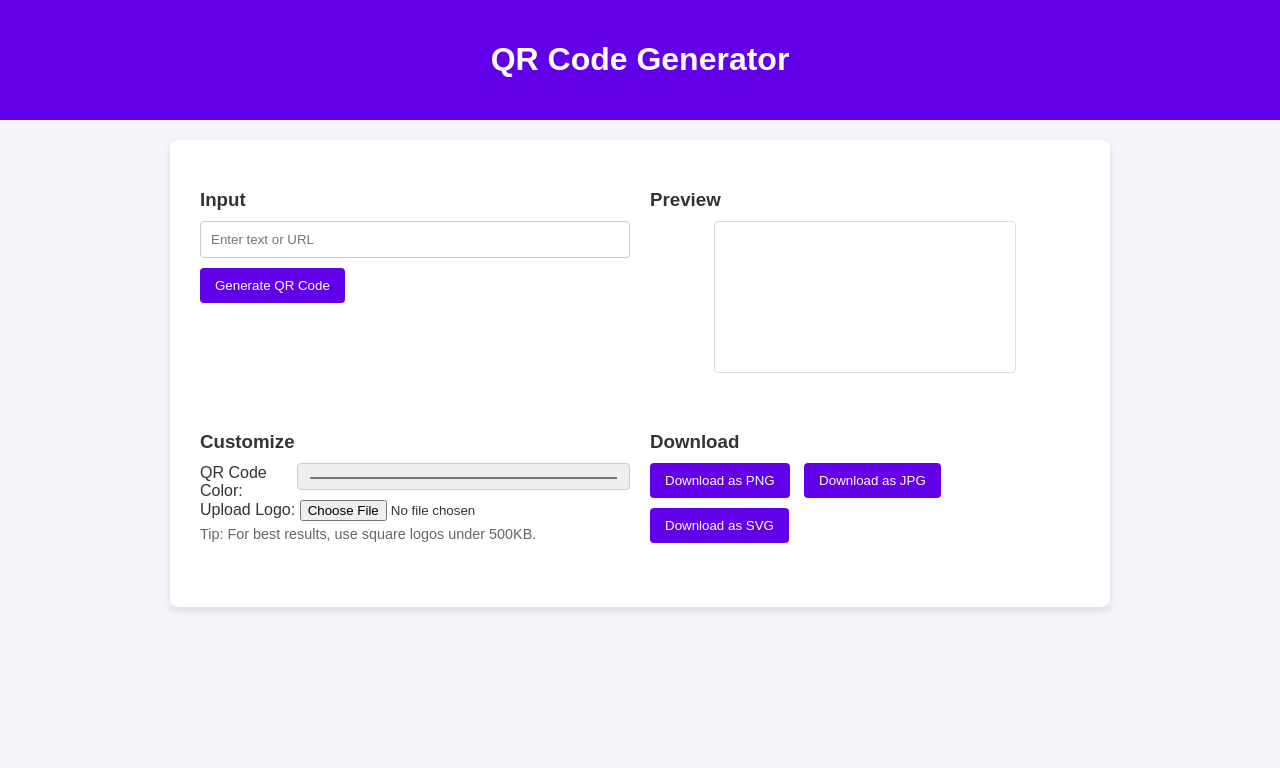
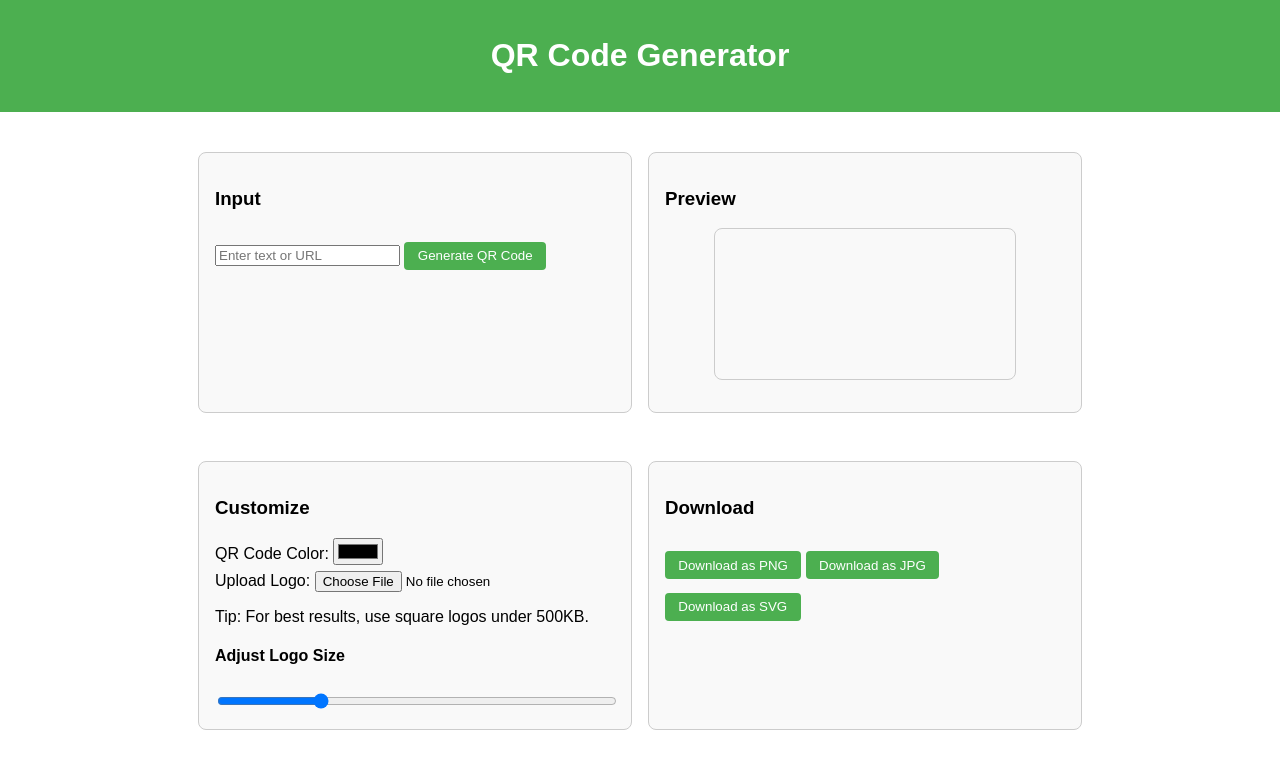
Before and after one commit to ashraypatil/qr-code-generator, a plain HTML site: page index.html in a window 1280 px wide. Drawn offline with Linux system fonts and the light colour scheme.

Commit message:
addressed logo layout changes

```diff
--- a/index.html
+++ b/index.html
@@ -5,20 +5,12 @@
     <meta name="viewport" content="width=device-width, initial-scale=1.0">
     <title>QR Code Generator</title>
     <link rel="stylesheet" href="styles.css">
-    <!-- Google Analytics -->
     <script async src="https://www.googletagmanager.com/gtag/js?id=YOUR_TRACKING_ID"></script>
     <script>
         window.dataLayer = window.dataLayer || [];
         function gtag() { dataLayer.push(arguments); }
         gtag('js', new Date());
         gtag('config', 'YOUR_TRACKING_ID');
-
-        // Track custom events
-        function trackEvent(eventName, eventDetails) {
-            if (window.gtag) {
-                gtag('event', eventName, eventDetails);
-            }
-        }
     </script>
 </head>
 <body>
@@ -27,7 +19,6 @@
     </header>
     <div class="container">
         <div class="row">
-            <!-- Input Section -->
             <div class="section" id="input-section">
                 <h3>Input</h3>
                 <input type="text" id="qr-input" placeholder="Enter text or URL" />
@@ -43,11 +34,15 @@
                 <h3>Customize</h3>
                 <div class="color-picker">
                     <label for="qr-color">QR Code Color:</label>
-                    <input type="color" id="qr-color" value="#000000" onchange="updateColor(); updateQRCodeLive()" />
+                    <input type="color" id="qr-color" value="#000000" onchange="updateQRCodeLive()" />
                 </div>
                 <label for="qr-logo">Upload Logo:</label>
-                <input type="file" id="qr-logo" accept="image/*" onchange="updateLogo(); updateQRCodeLive()" />
+                <input type="file" id="qr-logo" accept="image/*" onchange="updateLogo()" />
                 <p class="logo-tip">Tip: For best results, use square logos under 500KB.</p>
+                <div id="logo-resizer">
+                    <h4>Adjust Logo Size</h4>
+                    <input type="range" id="logo-size-slider" min="10" max="50" value="20" oninput="resizeLogo()" />
+                </div>
             </div>
             <div class="section download-options">
                 <h3>Download</h3>
--- a/script.js
+++ b/script.js
@@ -1,5 +1,6 @@
 const qrCanvas = document.getElementById("qr-code");
-let logoImage = null; // Store the uploaded logo image
+let logoImage = null;
+let logoSize = 0.2;
 
 // Generate the QR code
 function generateQRCode() {
@@ -54,11 +55,17 @@ function addLogoToCanvas() {
 
   if (!logoImage) return;
 
-  const logoSize = Math.min(width, height) * 0.2; // Logo should occupy 20% of QR code
-  const logoX = (width - logoSize) / 2;
-  const logoY = (height - logoSize) / 2;
+  const scaledLogoSize = Math.min(width, height) * (logoSize / 100);
+  const logoX = (width - scaledLogoSize) / 2;
+  const logoY = (height - scaledLogoSize) / 2;
 
-  ctx.drawImage(logoImage, logoX, logoY, logoSize, logoSize);
+  ctx.drawImage(logoImage, logoX, logoY, scaledLogoSize, scaledLogoSize);
+}
+
+// Resize logo dynamically
+function resizeLogo() {
+  logoSize = document.getElementById("logo-size-slider").value;
+  generateQRCode();
 }
 
 // Download the QR code
@@ -96,6 +103,6 @@ function downloadQRCode(format) {
   }
 }
 
-// Event listeners for real-time updates
+// Event listeners
 document.getElementById("qr-color").addEventListener("input", updateQRCodeLive);
 document.getElementById("qr-logo").addEventListener("change", updateLogo);
--- a/styles.css
+++ b/styles.css
@@ -2,89 +2,75 @@ body {
     font-family: Arial, sans-serif;
     margin: 0;
     padding: 0;
-    background-color: #f4f4f9;
-    color: #333;
+    display: flex;
+    flex-direction: column;
+    align-items: center;
 }
 
 header {
+    background-color: #4CAF50;
+    color: white;
+    padding: 1em;
     text-align: center;
-    padding: 20px;
-    background-color: #6200ea;
-    color: #fff;
+    width: 100%;
 }
 
 .container {
+    display: flex;
+    flex-direction: column;
+    align-items: center;
+    padding: 1em;
     max-width: 900px;
-    margin: 20px auto;
-    padding: 20px;
-    background: #fff;
-    box-shadow: 0 4px 8px rgba(0, 0, 0, 0.1);
-    border-radius: 8px;
+    width: 100%;
 }
 
 .row {
     display: flex;
-    flex-wrap: wrap;
-    margin-bottom: 20px;
+    justify-content: space-between;
+    margin: 1em 0;
+    width: 100%;
 }
 
 .section {
     flex: 1;
-    min-width: 280px;
-    margin: 10px;
+    margin: 0.5em;
+    padding: 1em;
+    border: 1px solid #ccc;
+    border-radius: 8px;
+    background-color: #f9f9f9;
 }
 
-h3 {
-    margin-bottom: 10px;
+.color-picker label {
+    display: inline-block;
+    margin-bottom: 0.5em;
 }
 
-input[type="text"],
-input[type="color"] {
+#logo-resizer {
+    margin-top: 1em;
+}
+
+#logo-size-slider {
     width: 100%;
-    padding: 10px;
-    margin-bottom: 10px;
-    border: 1px solid #ccc;
-    border-radius: 4px;
-    box-sizing: border-box;
+    margin-top: 0.5em;
 }
 
 button {
-    padding: 10px 15px;
+    padding: 0.5em 1em;
+    margin-top: 1em;
+    background-color: #4CAF50;
+    color: white;
     border: none;
-    background-color: #6200ea;
-    color: #fff;
     border-radius: 4px;
     cursor: pointer;
-    transition: background-color 0.3s;
 }
 
 button:hover {
-    background-color: #3700b3;
-}
-
-.download-options button {
-    margin-right: 10px;
-    margin-bottom: 10px;
+    background-color: #45a049;
 }
 
 canvas {
     display: block;
-    margin: 0 auto;
-    border: 1px solid #ddd;
-    border-radius: 4px;
+    margin: 1em auto;
+    border: 1px solid #ccc;
+    border-radius: 8px;
 }
-
-.color-picker {
-    display: flex;
-    align-items: center;
-}
-
-.color-picker label {
-    margin-right: 10px;
-}
-
-.logo-tip {
-    font-size: 0.9em;
-    color: #666;
-    margin-top: 5px;
-}
```
